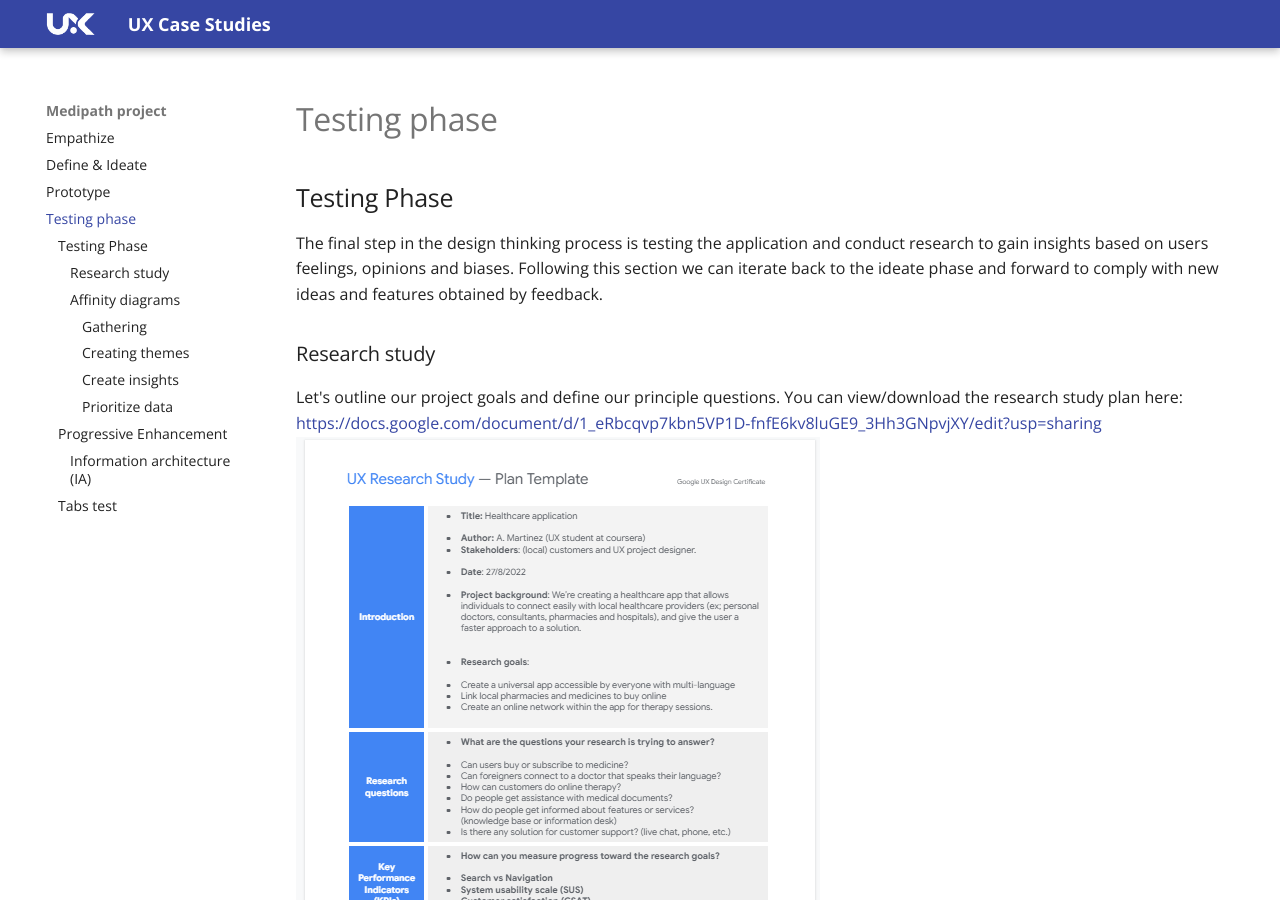
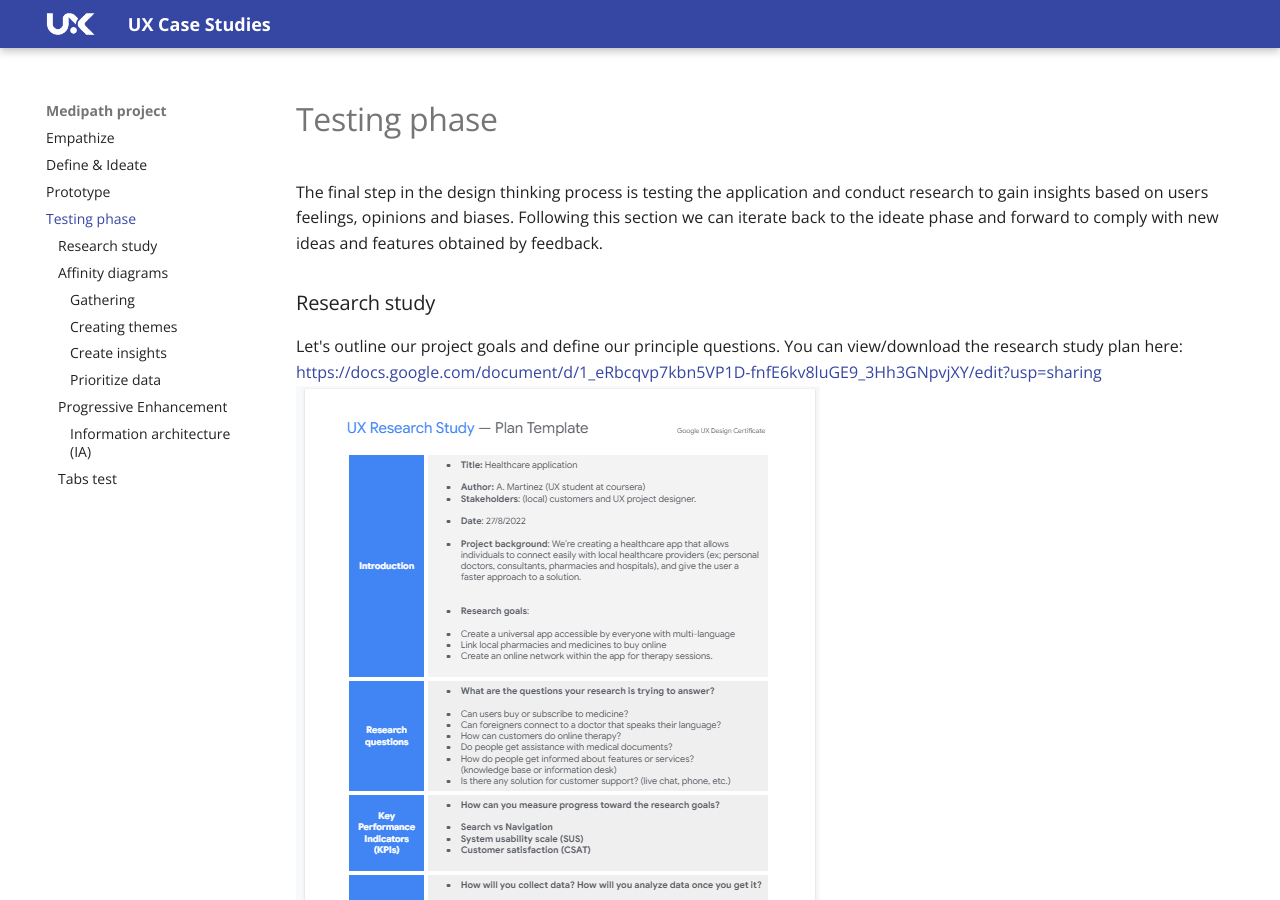
Before and after one commit to divstackio/docs-study, an MkDocs documentation site: the page built from docs/testing.md, in a window 1280 px wide and 900 px high. Built offline with MkDocs 1.6.1 and Material for MkDocs 9.7.7, drawn with Linux system fonts in a browser that asks for light colours; comment, search, counter and statistics services are not loaded.

Commit message:
Update testing.md

```diff
--- a/docs/testing.md
+++ b/docs/testing.md
@@ -1,5 +1,3 @@
-## Testing Phase ##
-
 The final step in the design thinking process is testing the application and conduct research to gain insights based on users feelings, opinions and biases.
 Following this section we can iterate back to the ideate phase and forward to comply with new ideas and features obtained by feedback.
 
```
